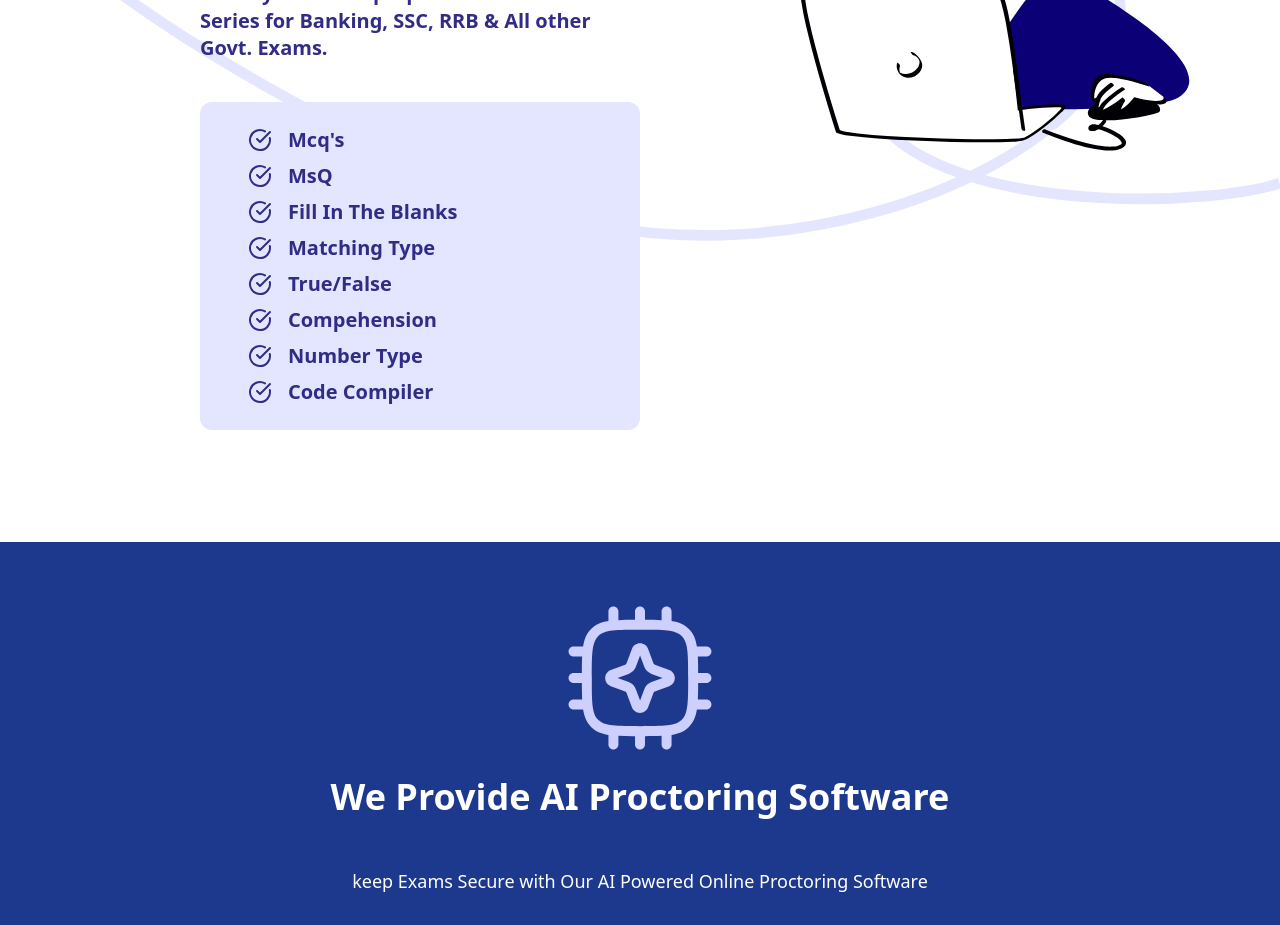
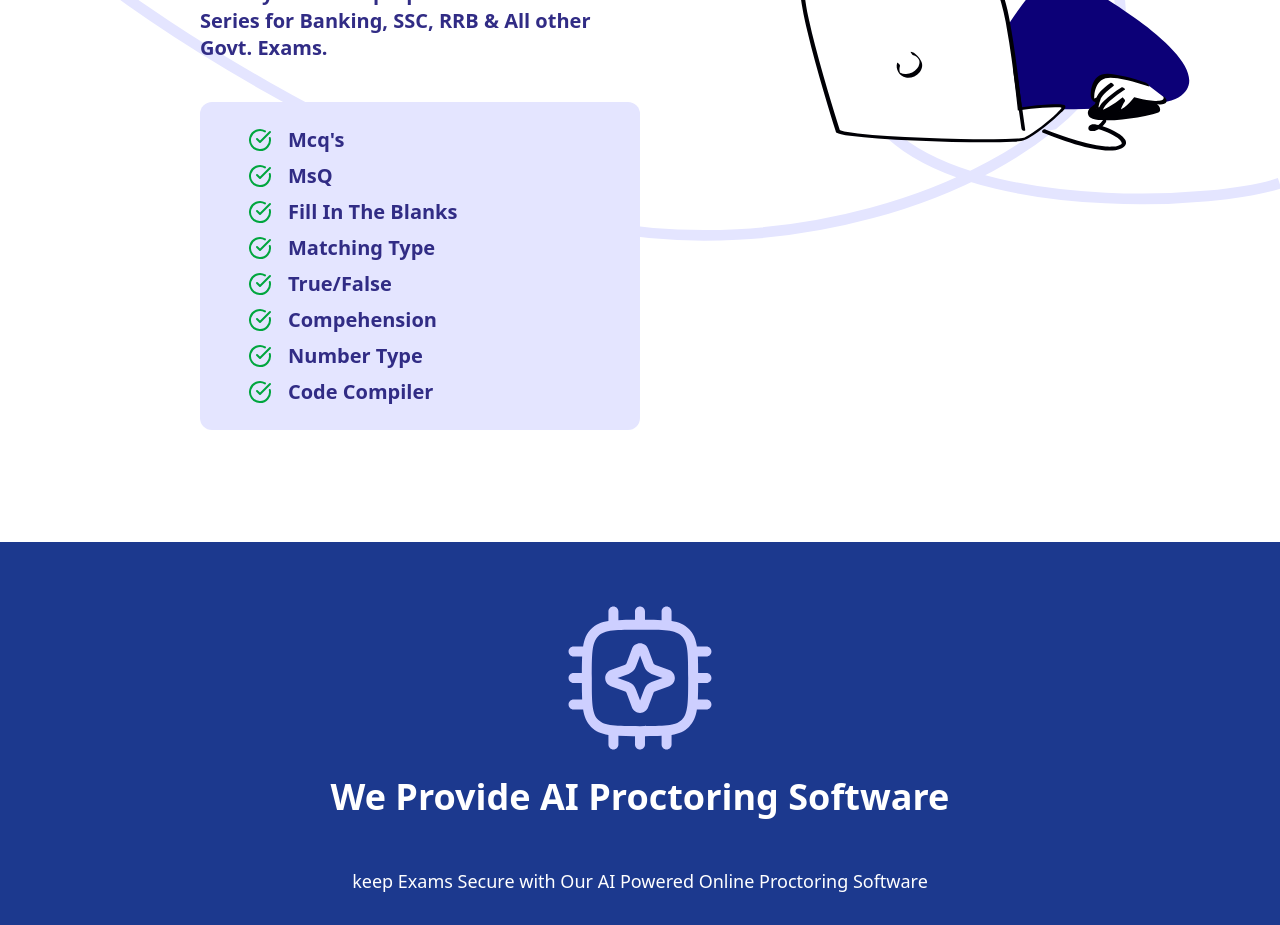
Before and after one commit to InsansaTechnoledge/Test-Series, a React (Vite) app in the folder TestSeries/: page / in a window 1280 px wide. Shown: the part 2520-3445 px from the top of the page. Built offline with nearby package versions, Linux system fonts and the light colour scheme.

Commit message:
checkTicks green

```diff
--- a/TestSeries/features/beforeAuth/pages/TestTypes.jsx
+++ b/TestSeries/features/beforeAuth/pages/TestTypes.jsx
@@ -36,7 +36,7 @@ const TestTypes = () => {
                             {types.map((type, idx) => (
                                 <li key={idx}
                                 className='flex space-x-4'>
-                                    <CheckCircle className='my-auto'/>
+                                    <CheckCircle className='my-auto text-green-600'/>
                                     <span className='my-auto text-xl'>
                                         {type}
                                     </span>
```
